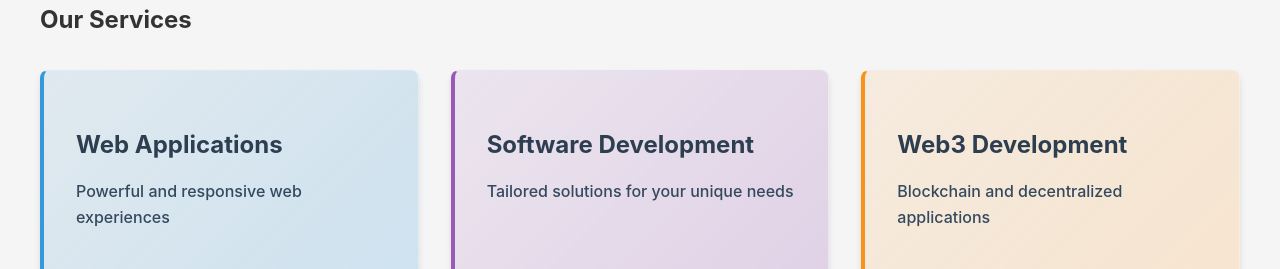
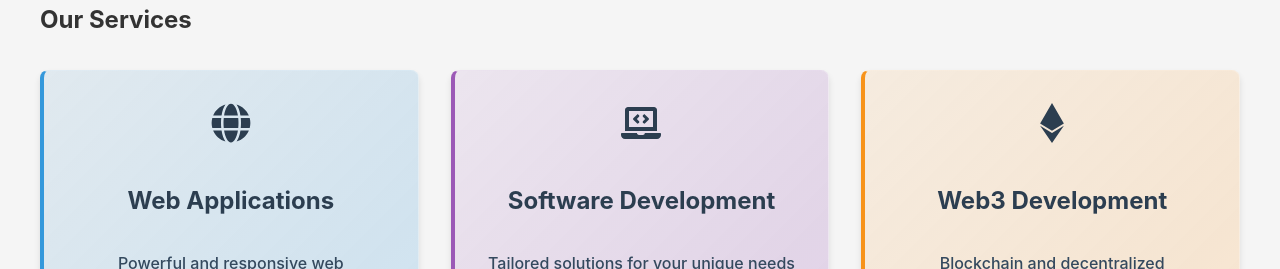
Before and after one commit to mmiao122671/website, a React (Vite) app: page / in a window 1280 px wide. Shown: the part 683-952 px from the top of the page. Built offline with nearby package versions, Linux system fonts and the light colour scheme.

Commit message:
add icon

```diff
--- a/package.json
+++ b/package.json
@@ -13,6 +13,7 @@
   "dependencies": {
     "react": "^18.3.1",
     "react-dom": "^18.3.1",
+    "react-icons": "^5.3.0",
     "react-router-dom": "^6.28.0"
   },
   "devDependencies": {
--- a/src/App.css
+++ b/src/App.css
@@ -63,6 +63,10 @@ main {
   border: 1px solid rgba(255, 255, 255, 0.2);
   text-decoration: none;
   cursor: pointer;
+  display: flex;
+  flex-direction: column;
+  align-items: center;
+  text-align: center;
 }
 
 .service-card:nth-child(1) {
@@ -151,3 +155,14 @@ main {
   transform: translateY(-2px);
   color: white;
 }
+
+.service-icon {
+  font-size: 2.5rem;
+  margin-bottom: 1rem;
+  color: #2c3e50;
+  transition: transform 0.3s ease;
+}
+
+.service-card:hover .service-icon {
+  transform: scale(1.1);
+}
--- a/src/App.tsx
+++ b/src/App.tsx
@@ -5,6 +5,9 @@ import { ServicesPage } from './pages/ServicesPage'
 import { AboutPage } from './pages/AboutPage'
 import { ContactPage } from './pages/ContactPage'
 import './App.css'
+import { FaGlobe } from 'react-icons/fa'
+import { FaLaptopCode } from 'react-icons/fa'
+import { FaEthereum } from 'react-icons/fa'
 
 // Import the background image
 import bgImage from './assets/background.jpg'
@@ -38,14 +41,17 @@ function App() {
                 <h2>Our Services</h2>
                 <div className="services-grid">
                   <Link to="/services#web" className="service-card">
+                    <FaGlobe className="service-icon" />
                     <h3>Web Applications</h3>
                     <p>Powerful and responsive web experiences</p>
                   </Link>
                   <Link to="/services#software" className="service-card">
+                    <FaLaptopCode className="service-icon" />
                     <h3>Software Development</h3>
                     <p>Tailored solutions for your unique needs</p>
                   </Link>
                   <Link to="/services#web3" className="service-card">
+                    <FaEthereum className="service-icon" />
                     <h3>Web3 Development</h3>
                     <p>Blockchain and decentralized applications</p>
                   </Link>
```
Also changed, not shown: 1 other file (tests, documents, lock files or other folders).
